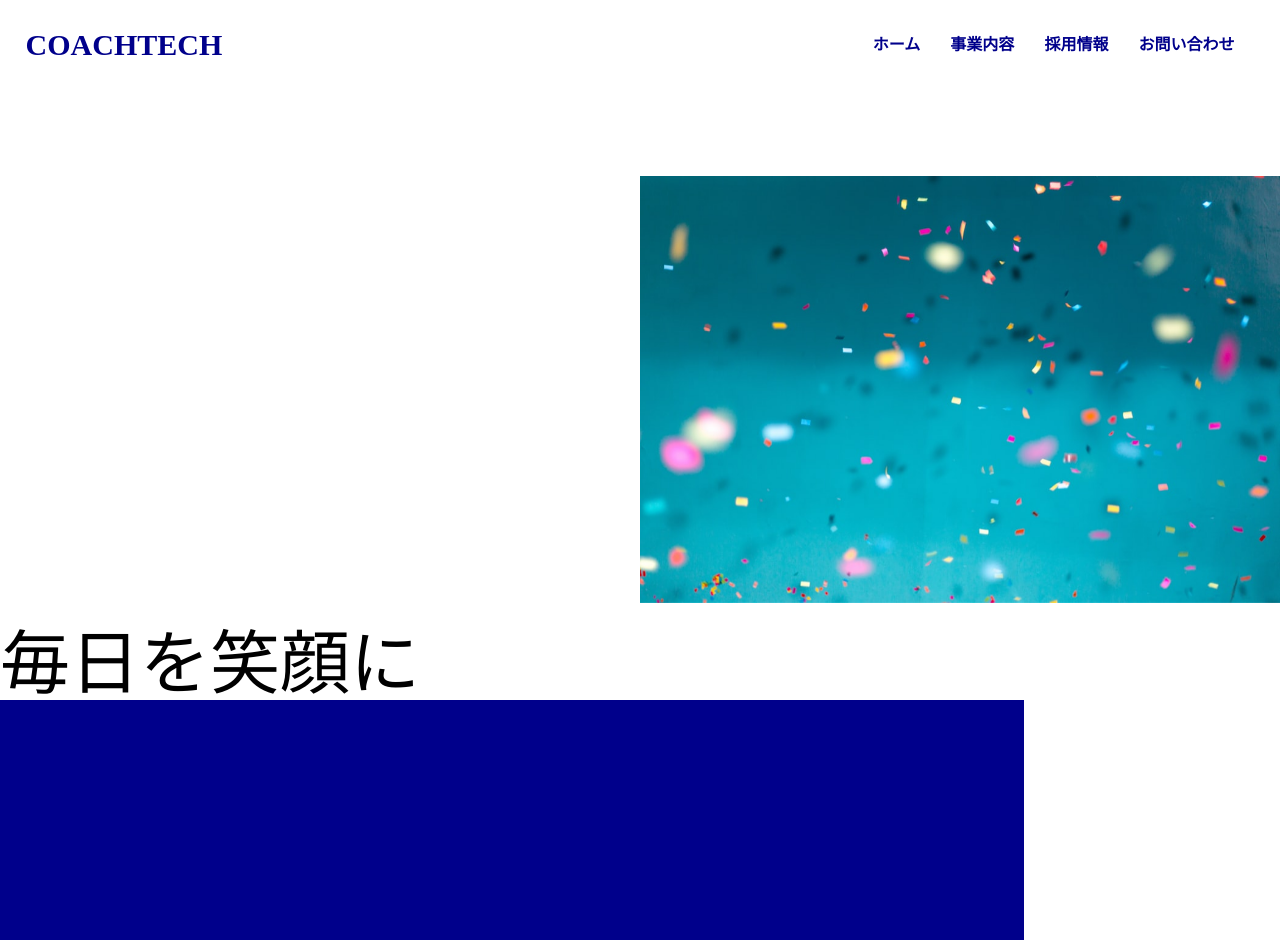
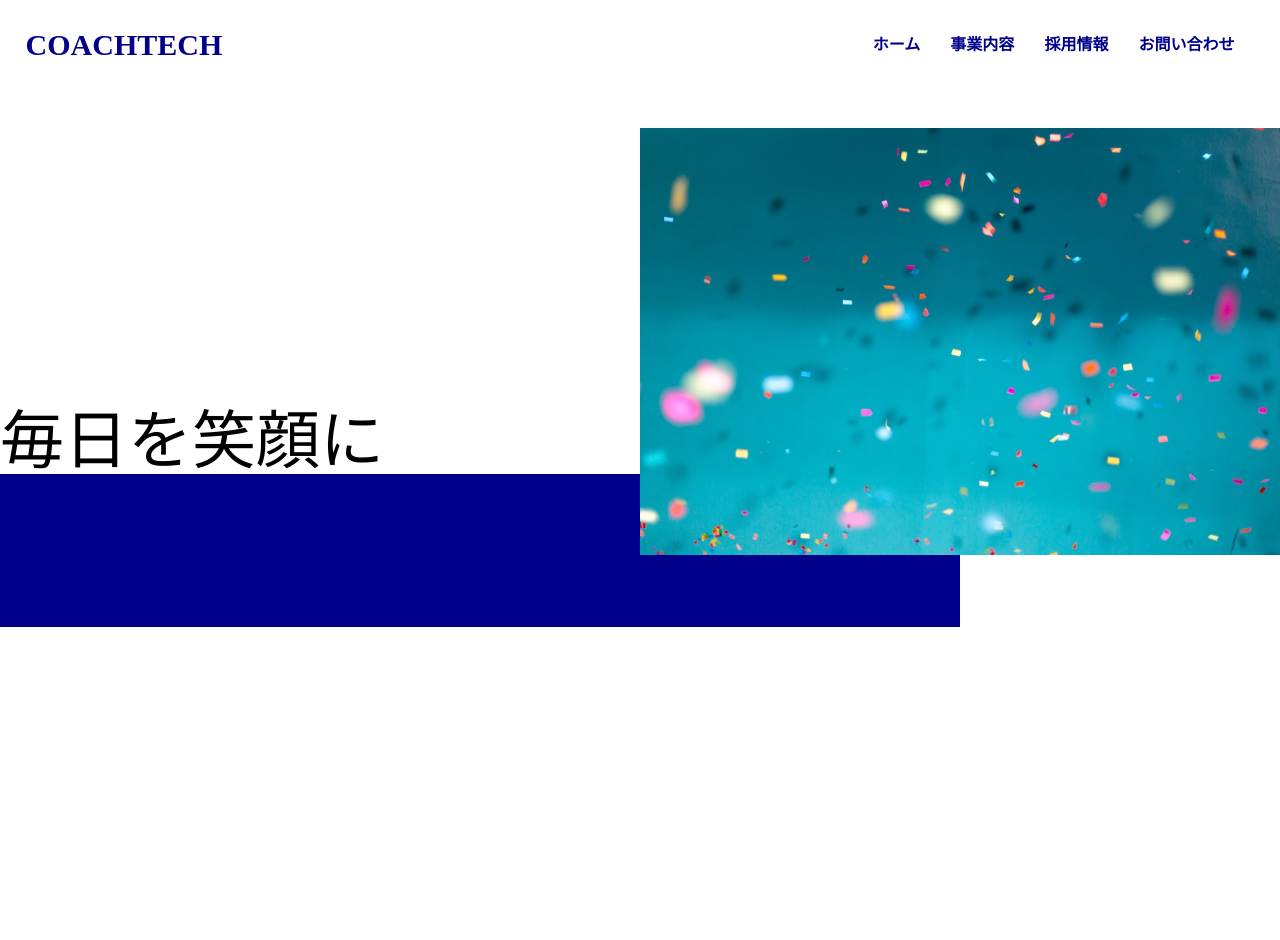
Before and after one commit to ta8i2ga/20230921_ichikawa_css, a plain HTML site: page index.html in a window 1280 px wide. After the commit the page ends 800 px from the top, so only its background shows below. Drawn offline with Linux system fonts and the light colour scheme.

Commit message:
Update style.css

```diff
--- a/css/style.css
+++ b/css/style.css
@@ -43,15 +43,15 @@ nav {
 
 .firstview__title {
     position: absolute;
-    top: 630px;
-    font-size: 70px;
+    top: 32vmax;
+    font-size: 5vmax;
     color: #000;
     z-index: 110;
 }
 
 .firstview__img {
     position: absolute;
-    top: 11rem;
+    top: 10vmax;
     left: 50%;
     width: 50%;
     height: auto;
@@ -60,9 +60,9 @@ nav {
 
 .firstview__box {
     position: absolute;
-    top: 700px;
+    top: 37vmax;
     background-color: darkblue;
-    width: 80%;
-    height: 15rem;
+    width: 75%;
+    height: 12vmax;
     z-index: 10;
 }
```
